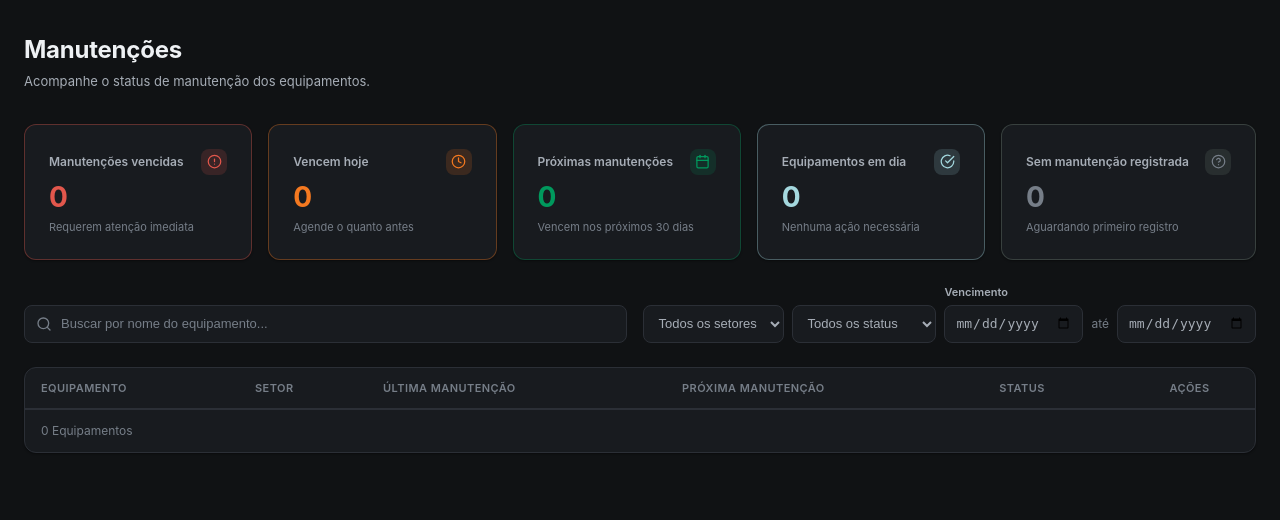
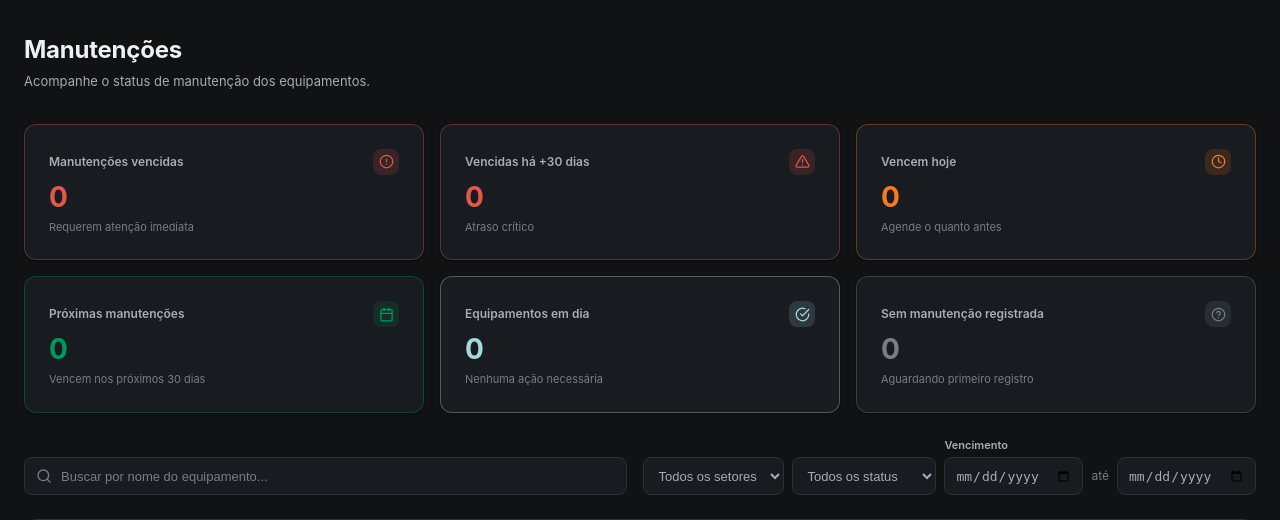
Before and after one commit to joao-v-marques/manutencao_maquinas, a Flask app: page /portal-manutencao/manutencao in a window 1280 px wide. Shown: the part 64-584 px from the top of the page. Run offline with Flask 3, Linux system fonts and the light colour scheme; lists and menus that the app fills with data are empty; some libraries are stand-ins or nearby versions.

Commit message:
feat: adicionado novo card de equipamentos vencidos há mais de 30 dias no maintenances.html

```diff
--- a/static/css/maintenances.css
+++ b/static/css/maintenances.css
@@ -4,7 +4,7 @@
 
 .summary-grid {
   display: grid;
-  grid-template-columns: repeat(5, 1fr);
+  grid-template-columns: repeat(3, 1fr);
   gap: var(--space-2);
   margin-bottom: var(--space-3);
 }
@@ -235,12 +235,6 @@
   border-color: var(--color-primary);
 }
 
-@media (max-width: 1100px) {
-  .summary-grid {
-    grid-template-columns: repeat(3, 1fr);
-  }
-}
-
 @media (max-width: 860px) {
   .summary-grid {
     grid-template-columns: repeat(2, 1fr);
--- a/static/js/maintenances.js
+++ b/static/js/maintenances.js
@@ -129,6 +129,7 @@ async function populateEquipmentsStatusTable() {
 // sempre usa a lista completa (não filtrada), pois os cards representam o panorama geral, não o resultado dos filtros
 function fillInfoCards(equipments, today) {
     let lateCount = 0;
+    let veryLateCount = 0;
     let todayCount = 0;
     let nextCount = 0;
     let okCount = 0;
@@ -140,6 +141,10 @@ function fillInfoCards(equipments, today) {
         switch (status.key) {
             case "vencida":
                 lateCount++;
+
+                if (status.diffInDays < -30) {
+                    veryLateCount++;
+                }
                 break;
             case "hoje":
                 todayCount++;
@@ -157,6 +162,7 @@ function fillInfoCards(equipments, today) {
     });
 
     document.getElementById("lateCount").textContent = lateCount;
+    document.getElementById("veryLateCount").textContent = veryLateCount;
     document.getElementById("todayCount").textContent = todayCount;
     document.getElementById("nextCount").textContent = nextCount;
     document.getElementById("okCount").textContent = okCount;
--- a/templates/maintenance.html
+++ b/templates/maintenance.html
@@ -84,6 +84,21 @@
                 </div>
                 <strong class="summary-card__value" id="lateCount">0</strong>
                 <span class="summary-card__trend">Requerem atenção imediata</span>
+            </article>
+
+            <article class="summary-card summary-card--danger">
+                <div class="summary-card__head">
+                    <span class="summary-card__title">Vencidas há +30 dias</span>
+                    <span class="summary-card__icon">
+                        <svg viewBox="0 0 24 24" fill="none" stroke-width="2" stroke-linecap="round" stroke-linejoin="round">
+                            <path d="M10.29 3.86 1.82 18a2 2 0 0 0 1.71 3h16.94a2 2 0 0 0 1.71-3L13.71 3.86a2 2 0 0 0-3.42 0Z" />
+                            <line x1="12" y1="9" x2="12" y2="13" />
+                            <line x1="12" y1="17" x2="12.01" y2="17" />
+                        </svg>
+                    </span>
+                </div>
+                <strong class="summary-card__value" id="veryLateCount">0</strong>
+                <span class="summary-card__trend">Atraso crítico</span>
             </article>
 
             <article class="summary-card summary-card--warning">
```
